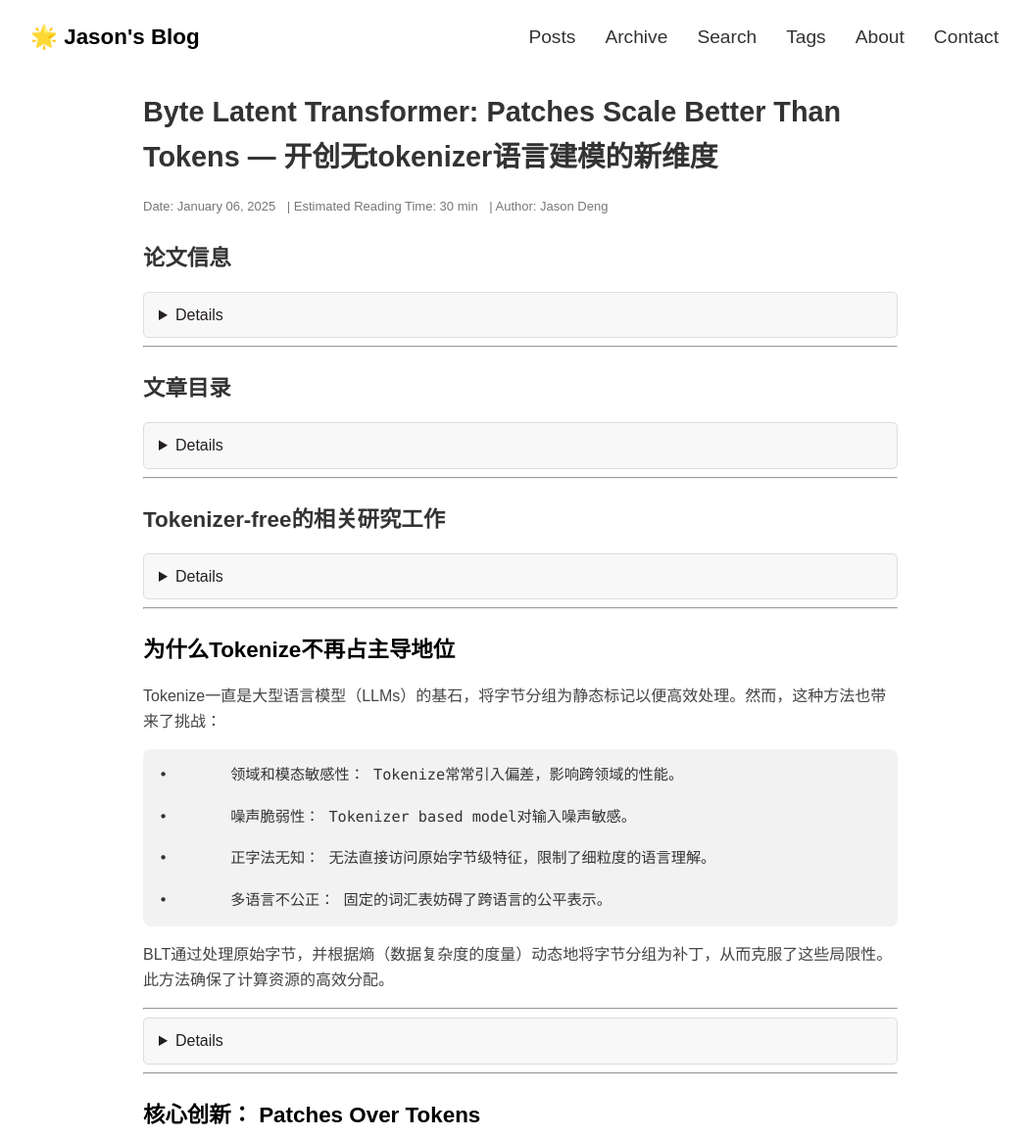
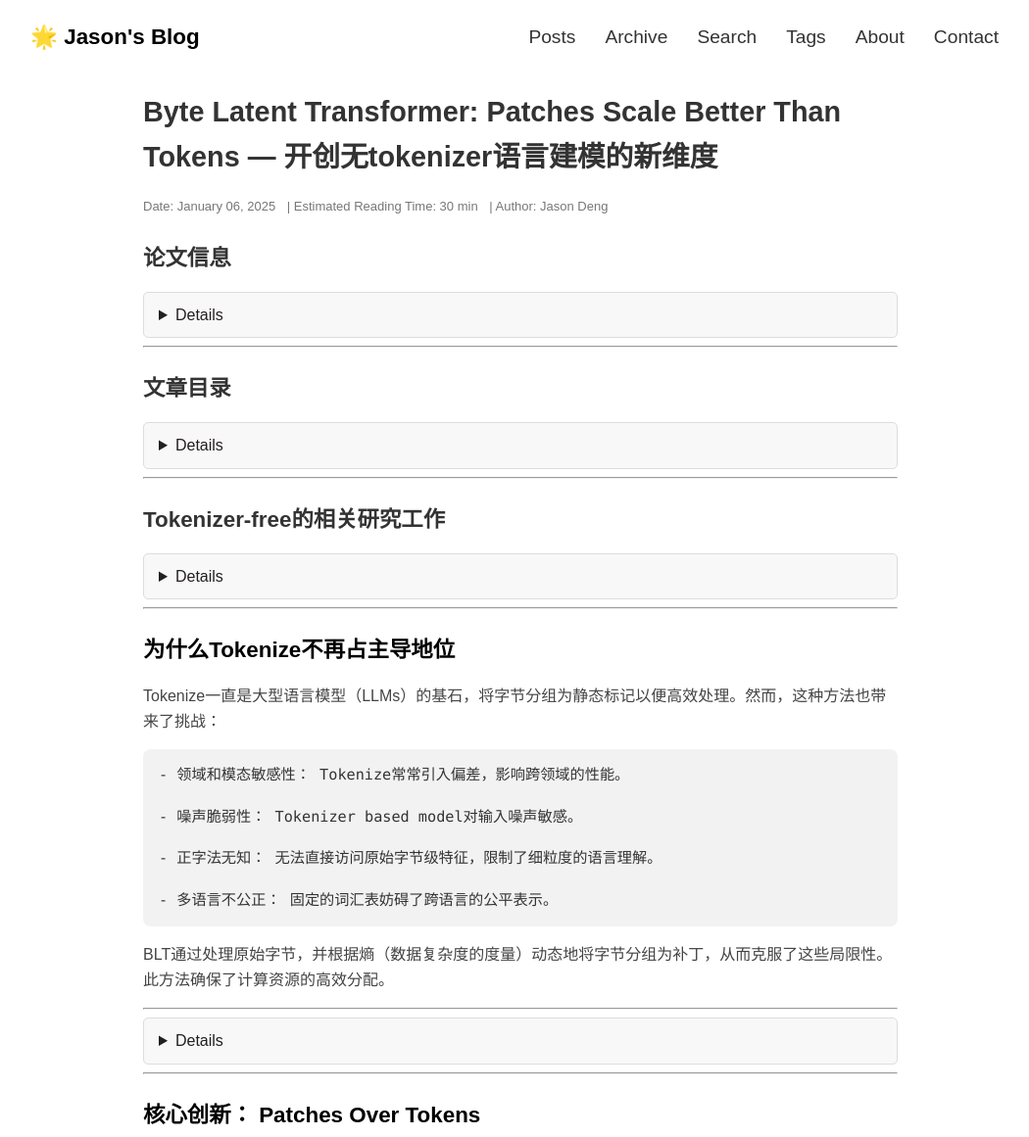
Before and after one commit to JasonDepblu/JasonDepblu.github.io, a Jekyll site: the page built from _posts/2015-01-03-Byte-Latent-Transformer-Patches.markdown, in a window 1280 px wide. Shown: the top 1161 px of the page at 98% size, without its empty margins (109-1159 px from the left). Built offline with Jekyll 4.4.1, drawn with Linux system fonts in a browser that asks for light colours; formulas are drawn with MathJax 3; some of the changed text lies outside the part shown; grey boxes are pictures that could not be loaded.

Commit message:
new post 2025-1-9

```diff
--- a/_posts/2015-01-03-Byte-Latent-Transformer-Patches.markdown
+++ b/_posts/2015-01-03-Byte-Latent-Transformer-Patches.markdown
@@ -110,13 +110,13 @@
 
 这些工作的共同主题包括：
 
-	•	直接处理字节/字符序列，无需tokenization
+    - 直接处理字节/字符序列，无需tokenization
 
-	•	使用各种形式的压缩（固定补丁、下采样、状态空间）来高效处理更长的序列
+    - 使用各种形式的压缩（固定补丁、下采样、状态空间）来高效处理更长的序列
 
-	•	展示了比基于token的模型更强的鲁棒性
+    - 展示了比基于token的模型更强的鲁棒性
 
-	•	在保持无标记化优势的同时，努力匹配基于token的模型性能
+    - 在保持无标记化优势的同时，努力匹配基于token的模型性能
 
 这一进展表明，在处理字节级建模的计算挑战时，逐步提高了复杂性，同时保留了避免标记化的优势。
 
@@ -128,13 +128,13 @@
 
 Tokenize一直是大型语言模型（LLMs）的基石，将字节分组为静态标记以便高效处理。然而，这种方法也带来了挑战：
 
-	•	领域和模态敏感性： Tokenize常常引入偏差，影响跨领域的性能。
+    - 领域和模态敏感性： Tokenize常常引入偏差，影响跨领域的性能。
 
-	•	噪声脆弱性： Tokenizer based model对输入噪声敏感。
+    - 噪声脆弱性： Tokenizer based model对输入噪声敏感。
 
-	•	正字法无知： 无法直接访问原始字节级特征，限制了细粒度的语言理解。
+    - 正字法无知： 无法直接访问原始字节级特征，限制了细粒度的语言理解。
 
-	•	多语言不公正： 固定的词汇表妨碍了跨语言的公平表示。
+    - 多语言不公正： 固定的词汇表妨碍了跨语言的公平表示。
 
 BLT通过处理原始字节，并根据熵（数据复杂度的度量）动态地将字节分组为补丁，从而克服了这些局限性。此方法确保了计算资源的高效分配。
 
@@ -300,9 +300,9 @@
 根据BLT论文,我认为它可以部分但不能完全解决数字比较这类问题。让我详细分析一下：
 
 1. BLT的优势：
-- 直接在byte级别建模,每个数字会被编码为单独的byte
-- N-gram embedding可以捕获数字序列的模式
-- 相比token-based模型,BLT不会把"9.11"作为单个token处理
+   - 直接在byte级别建模,每个数字会被编码为单独的byte
+   - N-gram embedding可以捕获数字序列的模式
+   - 相比token-based模型,BLT不会把"9.11"作为单个token处理
 
 2. 依然存在的挑战：
 - 数学推理是高层语义问题,仅仅改变token表示并不能完全解决
@@ -361,34 +361,34 @@
 **回复4:**
 BLT作为一个基于byte级别的模型应该可以直接应用于中文,但需要注意以下几点:
 1. 中文字符的UTF-8编码特点:
-• 每个汉字通常使用3个bytes来编码
-• 会导致序列长度比英文ASCII文本长3倍左右
-• patch size的设置可能需要相应调整以适应这个特点
+   - 每个汉字通常使用3个bytes来编码
+   - 会导致序列长度比英文ASCII文本长3倍左右
+   - patch size的设置可能需要相应调整以适应这个特点
+
 2. 分组策略的调整:
-• 中文没有空格分词,不能使用whitespace-based patching
-• 可以考虑使用以下几种patching方式:
+中文没有空格分词,不能使用whitespace-based patching，可以考虑使用以下几种patching方式:
+   - Entropy-based patching: 基于模型预测的条件熵来确定边界
+   - Identity patching: 不对序列进行任何预先切分
+   - 针对中文优化的patching方法,比如基于字的边界
 
-    ◦ Entropy-based patching: 基于模型预测的条件熵来确定边界
-    ◦ Identity patching: 不对序列进行任何预先切分
-    ◦ 针对中文优化的patching方法,比如基于字的边界
 3. 潜在优势:
-• 可以避免中文分词的问题
-• 能够处理中英混合文本
-• 对罕见字符有更好的泛化能力
+   - 可以避免中文分词的问题
+   - 能够处理中英混合文本
+   - 对罕见字符有更好的泛化能力
+
 4. 需要验证的方面:
-• compression rate在中文上的效果
-• 模型在中文语料上的性能表现
-• 是否需要针对中文特点进行特殊的超参数调整
+   - compression rate在中文上的效果
+   - 模型在中文语料上的性能表现
+   - 是否需要针对中文特点进行特殊的超参数调整
+
 虽然理论上BLT能处理中文,但目前论文没有在中文数据集上的实验结果。要确定其在中文上的实际效果,还需要进行专门的实验验证。
 
 <p><strong>原文：Thus patching cannot assume access to future bytes in order to choose how to segment the byte sequence.
-Formally, a patching scheme $$f_p$$ satisfies the property of incremental patching if it satisfies:
+Formally, a patching scheme $$f_p$$ satisfies the property of incremental patching if it satisfies:</strong>
 
 $$
 f_p(𝒙_{<i})=f_p(𝒙)_{<i}
 $$
-
-</strong></p>
 
 **问题5:** 这个公式如何理解？
 
@@ -432,22 +432,22 @@
 BLT通过动态分配计算资源的设计来实现高效的计算量分配。让我解释一下具体机制：
 
 1. 熵预测驱动的动态分配：
-- BLT使用一个小型字节级语言模型来预测下一个字节的熵 - 当熵值超过设定阈值时，会标记为一个patch的边界 - 熵值高意味着下一个字节预测的不确定性大，需要更多计算资源
+   - BLT使用一个小型字节级语言模型来预测下一个字节的熵 - 当熵值超过设定阈值时，会标记为一个patch的边界 - 熵值高意味着下一个字节预测的不确定性大，需要更多计算资源
 
 2. 具体工作流程：
-- 对于熵值低的部分(如单词末尾的字母)，只使用轻量级的Local Decoder - 当遇到熵值高的部分(如句子开头或生僻词)，才调用计算量大的Latent Global Transformer
+   - 对于熵值低的部分(如单词末尾的字母)，只使用轻量级的Local Decoder - 当遇到熵值高的部分(如句子开头或生僻词)，才调用计算量大的Latent Global Transformer
 
 3. 实际例子：
-预测"computer"这个词时： - "c": 熵值高 → 调用Global Transformer - "omputer": 熵值低 → 只用Local Decoder
+   - 预测"computer"这个词时： - "c": 熵值高 → 调用Global Transformer - "omputer": 熵值低 → 只用Local Decoder
 
 4. 优势：
-- 避免对简单预测使用大量计算资源
-- 将计算能力集中在真正需要的复杂预测上
-- 实现了计算资源的自适应分配
+   - 避免对简单预测使用大量计算资源
+   - 将计算能力集中在真正需要的复杂预测上
+   - 实现了计算资源的自适应分配
 
 5. 效果：
-- 在保持性能的同时降低了50%的推理计算量
-- 特别适合处理长序列输入，因为可以动态跳过简单部分
+   - 在保持性能的同时降低了50%的推理计算量
+   - 特别适合处理长序列输入，因为可以动态跳过简单部分
 
 这种设计让模型能够"智能地"分配计算资源，将大部分计算力用在真正需要的地方，从而提高整体效率。
 
@@ -534,21 +534,21 @@
             )
 
 2. reshape的过程：
-- 输入形状: [batch_size, seq_len, dim_patch_emb]
-- 线性投影后: [batch_size, seq_len, dim_token_emb * cross_attn_k]
-- reshape后: [batch_size, seq_len * cross_attn_k, dim_token_emb]
+   - 输入形状: [batch_size, seq_len, dim_patch_emb]
+   - 线性投影后: [batch_size, seq_len, dim_token_emb * cross_attn_k]
+   - reshape后: [batch_size, seq_len * cross_attn_k, dim_token_emb]
 
 这表明：
-- split不是通过切分或平均操作实现的
-- 而是先通过线性投影扩展维度
-- 然后通过reshape重排这些维度
-- cross_attn_k决定了要分成多少个head
+  - split不是通过切分或平均操作实现的
+  - 而是先通过线性投影扩展维度
+  - 然后通过reshape重排这些维度
+  - cross_attn_k决定了要分成多少个head
 
 这种实现方式的优点是：
-- 保持了数据的连续性
-- 避免了显式的切分操作
-- 让每个head能够学习到不同的特征表示
-- 计算效率更高
+  - 保持了数据的连续性
+  - 避免了显式的切分操作
+  - 让每个head能够学习到不同的特征表示
+  - 计算效率更高
 
 这与论文描述的"maintain P_l as multiple heads"是一致的，只是实现方式更加优雅和高效。
 
@@ -686,20 +686,25 @@
 1. Byte 级模型与 Token 级模型天然序列长度不同
 
 	•	对于传统的基于 subword token 的模型（如 BPE），一个 token 平均可能对应 3~4 个字节；
+
 	•	而在 BLT 中，最原始的输入是按字节（byte）级输入，如果不加控制，Byte 模型在同样的“步骤”（或同样的 batch size）下就有可能看到更多实际字符，从而获得“额外的信息量”或“更长的上下文”。
+
 	•	因此，如果让 Byte 模型直接处理比 BPE 模型更多的原始字节数，很可能会造成实验对比不公平，难以判断性能提升究竟来自架构改进还是来自可访问的上下文变长。
 
 2. 序列长度会影响模型的计算量与性能
 
     •	如果 BLT 的每次训练或推理都能“看到”比 BPE 模型更长的实际文本序列，那么有可能带来更好的语言建模效果，但这并非纯粹由 BLT 的“动态分组/patching”设计带来的优势，而是因为额外的上下文信息。
+
     •	另一方面，序列长度也与计算成本（FLOPs）强相关：序列越长，需要的 self-attention 或 feed-forward 计算步数就越多。倘若 BLT 不限制序列长度，而 BPE 的序列长度被限制，那 BLT 就在算力/成本与数据使用上都存在“不对等”条件。
 
 3. 控制变量以排除干扰因素，突出模型本身的对比
 
     •	做对比实验时，通常会采用“控制变量法”去尽量排除所有无关因素（如上下文长度、能看到的字符数等），从而把焦点集中在 BLT 的“可动态分组”以及“字节级建模”本身的效果上。
+
     •	一旦让 BLT “看到”更多的字节，无法明确区分是因为见到更多文本造成的收益，还是确实来自架构改进（例如 local encoder、n-gram hash embeddings、cross-attention、dynamic patching 等）的收益。
 
-综上所述，之所以在论文中严格控制或对齐 Byte 模型与基于 Token 的模型的输入序列长度，是为了让二者在“同样的文本长度”或“同样的可访问信息”条件下进行对比，从而更准确地评估 BLT 架构本身（如动态 patching、Local Encoder/Decoder 等）的改进带来的收益，而不是被额外的可见文本长度所“稀释”或“放大”。在实验设计上，这会影响到：
+综上所述，之所以在论文中严格控制或对齐 Byte 模型与基于 Token 的模型的输入序列长度，是为了让二者在“同样的文本长度”或“同样的可访问信息”条件下进行对比，从而更准确地评估 BLT 架构本身（如动态 patching、Local Encoder/Decoder 等）的改进带来的收益，而不是被额外的可见文本长度所“稀释”或“放大”。
+在实验设计上，这会影响到：
 
 - 训练和推理的 batch size 设定：需要确保 Byte 模型和 Token 模型在相同 batch 情况下，处理到的实际字节数或文本规模是等价的。
 - 上下文窗口大小的选择：Byte 模型因为是字节级，默认会比 Token 模型有更长的潜在序列，如果不控制，Byte 模型每个样本可能看到更多上下文。
@@ -717,11 +722,10 @@
 
 那么字节序列通常会更长（因为每个字符都要用一个或多个字节来表示），而 BPE 模型则会把多个字符合并成一个 token，因此得到的序列会更短。
 
-举个简单例子：
+举个简单例子： “Hello world”
 
-“Hello world”
 - 以英文 ASCII 字节方式表示：H e l l o  w o r l d（共 11 个字符，包括空格），实际上还要算上结尾符号、换行、特殊标记等，往往字节数会更多。
-- 经过 BPE 可能只会得到 2~3 个 token（比如 [Hello] [▁world]），因此序列长度较短。
+- 经过 BPE 可能只会得到 2~3 个 token（比如 [Hello]\ [_world]），因此序列长度较短。
 
 
 这也是为什么在不加控制的情况下，Byte-level 模型会“看到”更长的序列：同样的文本，字节序列天然地比 BPE 序列更长。为了做公平的对比，论文中往往会控制或对齐二者“实际处理到的文本长度”或“处理到的字节总数”，避免让 Byte-level 模型因为处理了更多原始字节而额外获利。
@@ -732,24 +736,21 @@
 是的，他们主要是按“字节（bytes）总数”来控制上下文的长度，从而保证在同一次训练或推理中，BLT 和基于 Token 的模型在“能看到的原始字节总量”上是一致的。这样就避免了 BLT 因为默认字节序列更长而“额外获利”的问题。
 
 具体来说，论文中提到的做法大致包含以下要点：
-1.	固定每个批次(batch)的字节总数
 
-   - 例如，在处理 Llama 2 数据集时，作者让每个序列的平均长度为 8k 字节；在处理 BLT-1T 数据集时，他们让每个序列的平均长度为 16k 字节。
-   - 如此一来，无论是 BPE 模型还是 BLT，在同一个 batch 中，都只能“看到”大约相同数量的原始字节。
+1.	固定每个批次(batch)的字节总数:
+    例如，在处理 Llama 2 数据集时，作者让每个序列的平均长度为 8k 字节；在处理 BLT-1T 数据集时，他们让每个序列的平均长度为 16k 字节。
+    如此一来，无论是 BPE 模型还是 BLT，在同一个 batch 中，都只能“看到”大约相同数量的原始字节。
 
-2. 对应地调整 BPE 模型的序列长度
+2.  对应地调整 BPE 模型的序列长度:
+    对于 BPE/token 模型，如果一行文本有 8k 字节，Token 化以后可能只有几千个 token（甚至更少），但总的“原始字节数”仍然控制在 8k。
+    BLT 则直接处理 8k 字节的序列（再进一步分成 dynamic patch），两边在字节量上是对齐的。
 
-   - 对于 BPE/token 模型，如果一行文本有 8k 字节，Token 化以后可能只有几千个 token（甚至更少），但总的“原始字节数”仍然控制在 8k。
-   - BLT 则直接处理 8k 字节的序列（再进一步分成 dynamic patch），两边在字节量上是对齐的。
+3.	避免让 BLT “看到”比 BPE 模型更多的实际信息:
+    若不控制，BLT 可能会直接拿到更多的上下文（因为它按字节读入），而 BPE 模型在同样的文本下往往只对应更短的 token 序列。
+    通过固定“字节总数”的做法，可以排除“谁看了更多文本”这个因素，把实验对比的重点放在了「按字节 vs. 按 token」以及「动态分组 vs. 固定分词」本身的差异上。
 
-3.	避免让 BLT “看到”比 BPE 模型更多的实际信息
-
-   - 若不控制，BLT 可能会直接拿到更多的上下文（因为它按字节读入），而 BPE 模型在同样的文本下往往只对应更短的 token 序列。
-   - 通过固定“字节总数”的做法，可以排除“谁看了更多文本”这个因素，把实验对比的重点放在了「按字节 vs. 按 token」以及「动态分组 vs. 固定分词」本身的差异上。
-
-4.	Flops（计算成本）和上下文长度也因此得到可对齐的衡量
-
-   - 作者还进一步做了推理/训练 Flops 的精细估算，并在同等“可见字节数”或同等训练预算时比较性能，保证了对比的公平性。
+4.	Flops（计算成本）和上下文长度也因此得到可对齐的衡量:
+    作者还进一步做了推理/训练 Flops 的精细估算，并在同等“可见字节数”或同等训练预算时比较性能，保证了对比的公平性。
 
 
 因此，文中所谓的“carefully design controlled experiments”就是在保证同等字节上下文及相同训练/推理 FLOPs 预算的情况下，对 BLT 与基于 token 的模型进行一系列实验，以排除序列长度或数据规模不同带来的干扰，让读者能更好地理解 BLT 架构本身的优劣势。
--- a/assets/css/custom.css
+++ b/assets/css/custom.css
@@ -508,7 +508,7 @@
 /* Toggle Content Style */
 .toggle-content {
   display: none; /* 默认隐藏内容 */
-  padding: 18px 18px; /* 内容内边距 */
+  padding: 15px 18px; /* 内容内边距 */
   border: 1px solid #ddd; /* 边框样式 */
   border-radius: 5px; /* 圆角效果 */
   margin-bottom: 10px; /* 内容与下一项的间距 */
@@ -529,7 +529,7 @@
 .toggle-header.active + .toggle-content {
   display: block;
   max-height: 500px; /* 根据需要设置展开内容的最大高度 */
-  padding: 20px 20px; /* 恢复内边距 */
+  padding: 15px 18px; /* 恢复内边距 */
 }
 
 /* Add icons for toggle */
```
